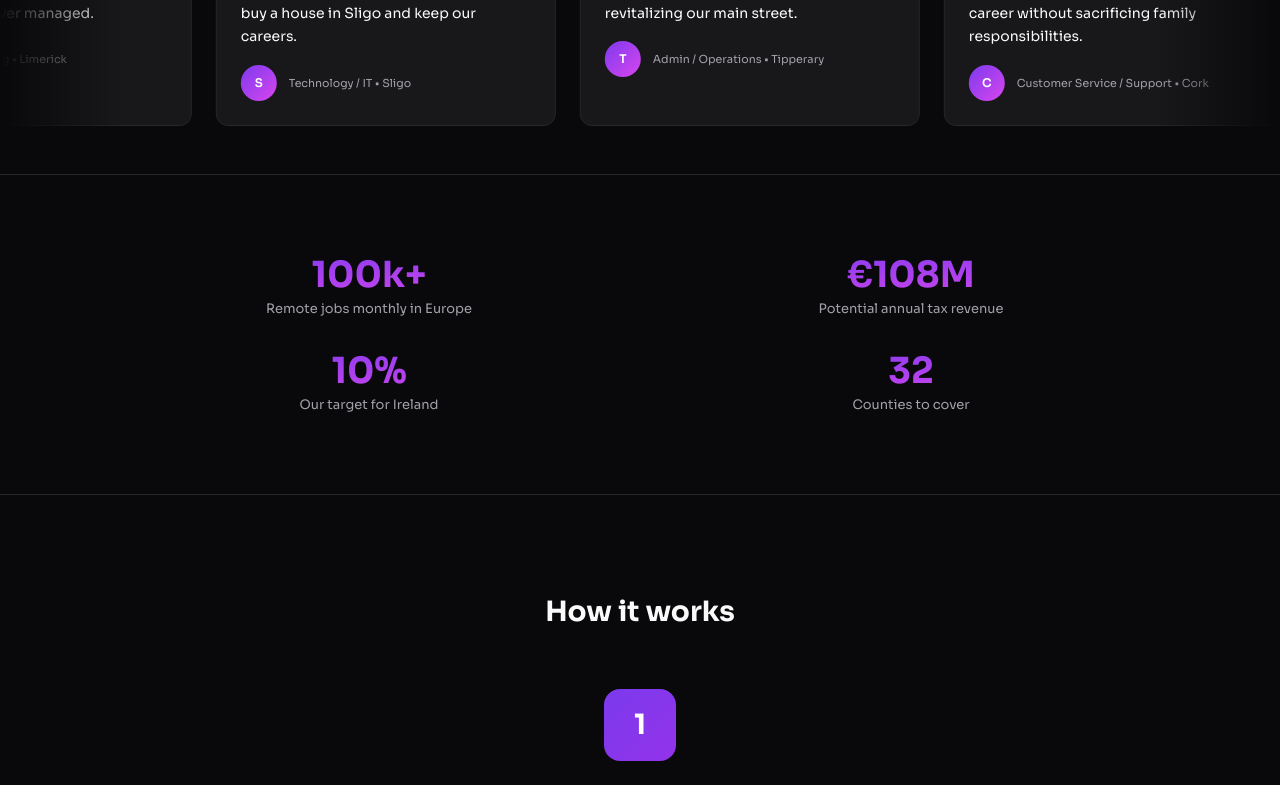
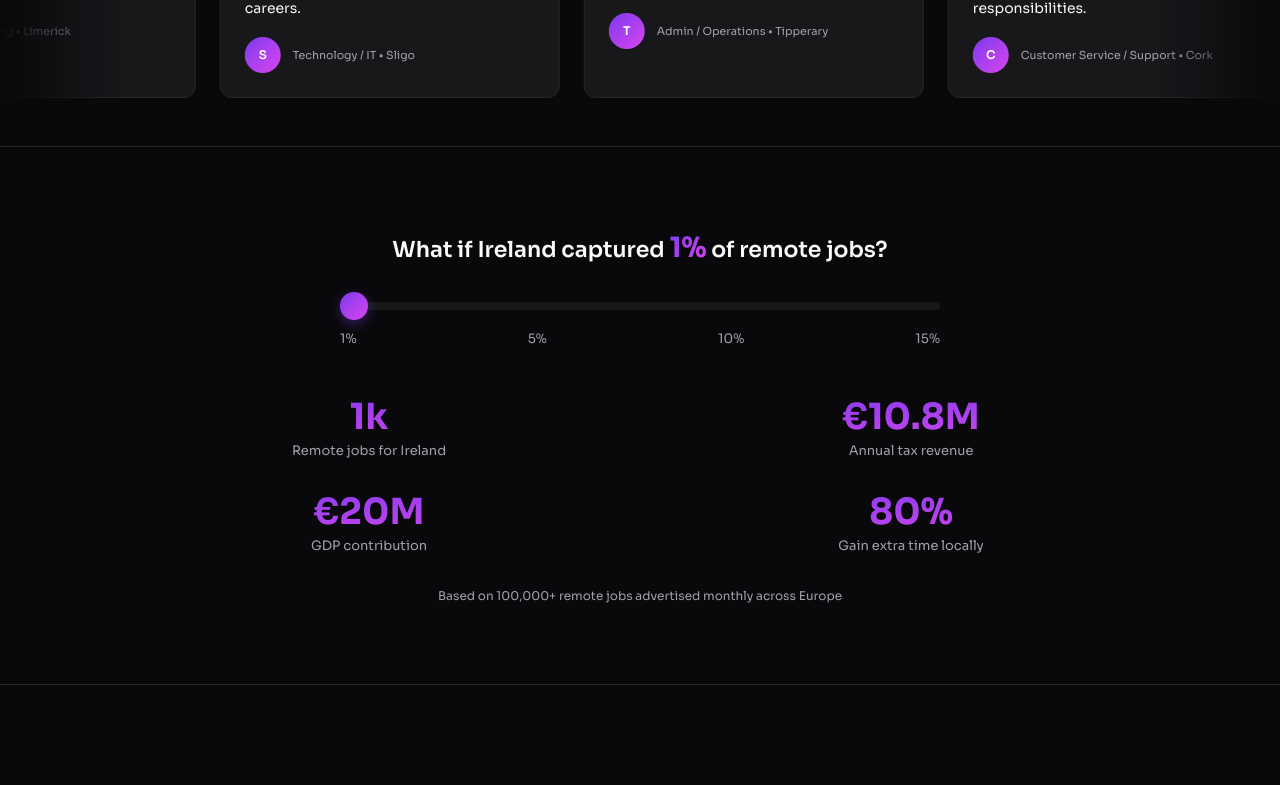
Before and after one commit to hello383/Sway, a Next.js app: page / in a window 1280 px wide. Shown: the part 1023-1808 px from the top of the page. Built offline with nearby package versions, Linux system fonts and the light colour scheme; no server answers; the database is empty.

Commit message:
Add interactive stats calculator and update hero subhead

```diff
--- a/app/page.tsx
+++ b/app/page.tsx
@@ -226,7 +226,7 @@ export default function Home() {
             Data for change.<br />Jobs for you.
           </h1>
           <p className="text-lg text-[#a1a1aa] max-w-[560px] mx-auto mb-10">
-            Register as remote-ready. Get discovered by employers. Help Ireland win a share of 100,000+ remote jobs available across Europe.
+            Sign up to the campaign for Ireland to set a national target for remote jobs, and get discovered by employers.
           </p>
 
           <form onSubmit={handleSubmit} className="max-w-[500px] mx-auto mb-4">
@@ -322,27 +322,53 @@ export default function Home() {
         </div>
       </section>
 
-      {/* Stats */}
+      {/* Stats Calculator */}
       <section className="py-20 border-b border-[#27272a]">
         <div className="max-w-[1100px] mx-auto px-6">
-            <div className="grid grid-cols-4 gap-8 text-center md:grid-cols-2">
+          {/* Slider */}
+          <div className="max-w-[600px] mx-auto mb-12 text-center">
+            <label className="block text-[22px] font-semibold mb-6 text-[#fafafa]">
+              What if Ireland captured <span className="bg-gradient-to-br from-[#7c3aed] to-[#d946ef] bg-clip-text text-transparent text-[28px] font-bold" id="percentDisplay">1%</span> of remote jobs?
+            </label>
+            <input
+              type="range"
+              id="targetSlider"
+              min="1"
+              max="15"
+              defaultValue="1"
+              className="w-full h-2 rounded-md bg-[#18181b] outline-none appearance-none cursor-pointer [&::-webkit-slider-thumb]:appearance-none [&::-webkit-slider-thumb]:w-7 [&::-webkit-slider-thumb]:h-7 [&::-webkit-slider-thumb]:rounded-full [&::-webkit-slider-thumb]:bg-gradient-to-br [&::-webkit-slider-thumb]:from-[#7c3aed] [&::-webkit-slider-thumb]:to-[#d946ef] [&::-webkit-slider-thumb]:cursor-pointer [&::-webkit-slider-thumb]:shadow-[0_4px_12px_rgba(124,58,237,0.4)] [&::-webkit-slider-thumb]:transition-transform [&::-webkit-slider-thumb]:hover:scale-110 [&::-moz-range-thumb]:w-7 [&::-moz-range-thumb]:h-7 [&::-moz-range-thumb]:rounded-full [&::-moz-range-thumb]:border-none [&::-moz-range-thumb]:bg-gradient-to-br [&::-moz-range-thumb]:from-[#7c3aed] [&::-moz-range-thumb]:to-[#d946ef] [&::-moz-range-thumb]:cursor-pointer [&::-moz-range-thumb]:shadow-[0_4px_12px_rgba(124,58,237,0.4)]"
+            />
+            <div className="flex justify-between mt-3 text-[13px] text-[#a1a1aa]">
+              <span>1%</span>
+              <span>5%</span>
+              <span>10%</span>
+              <span>15%</span>
+            </div>
+          </div>
+
+          {/* Stats Grid */}
+          <div className="grid grid-cols-4 gap-8 text-center md:grid-cols-2">
             <div>
-              <div className="text-4xl font-bold mb-1 bg-gradient-to-br from-[#7c3aed] to-[#d946ef] bg-clip-text text-transparent">100k+</div>
-              <div className="text-[13px] text-[#a1a1aa]">Remote jobs monthly in Europe</div>
+              <div className="text-4xl font-bold mb-1 bg-gradient-to-br from-[#7c3aed] to-[#d946ef] bg-clip-text text-transparent transition-all duration-300" id="jobsValue">1k</div>
+              <div className="text-[13px] text-[#a1a1aa]">Remote jobs for Ireland</div>
             </div>
             <div>
-              <div className="text-4xl font-bold mb-1 bg-gradient-to-br from-[#7c3aed] to-[#d946ef] bg-clip-text text-transparent">€108M</div>
-              <div className="text-[13px] text-[#a1a1aa]">Potential annual tax revenue</div>
+              <div className="text-4xl font-bold mb-1 bg-gradient-to-br from-[#7c3aed] to-[#d946ef] bg-clip-text text-transparent transition-all duration-300" id="taxValue">€10.8M</div>
+              <div className="text-[13px] text-[#a1a1aa]">Annual tax revenue</div>
             </div>
             <div>
-              <div className="text-4xl font-bold mb-1 bg-gradient-to-br from-[#7c3aed] to-[#d946ef] bg-clip-text text-transparent">10%</div>
-              <div className="text-[13px] text-[#a1a1aa]">Our target for Ireland</div>
+              <div className="text-4xl font-bold mb-1 bg-gradient-to-br from-[#7c3aed] to-[#d946ef] bg-clip-text text-transparent transition-all duration-300" id="gdpValue">€20M</div>
+              <div className="text-[13px] text-[#a1a1aa]">GDP contribution</div>
             </div>
             <div>
-              <div className="text-4xl font-bold mb-1 bg-gradient-to-br from-[#7c3aed] to-[#d946ef] bg-clip-text text-transparent">32</div>
-              <div className="text-[13px] text-[#a1a1aa]">Counties to cover</div>
+              <div className="text-4xl font-bold mb-1 bg-gradient-to-br from-[#7c3aed] to-[#d946ef] bg-clip-text text-transparent">80%</div>
+              <div className="text-[13px] text-[#a1a1aa]">Gain extra time locally</div>
             </div>
           </div>
+
+          <p className="text-center text-xs text-[#a1a1aa] mt-8">
+            Based on 100,000+ remote jobs advertised monthly across Europe
+          </p>
         </div>
       </section>
 
```
